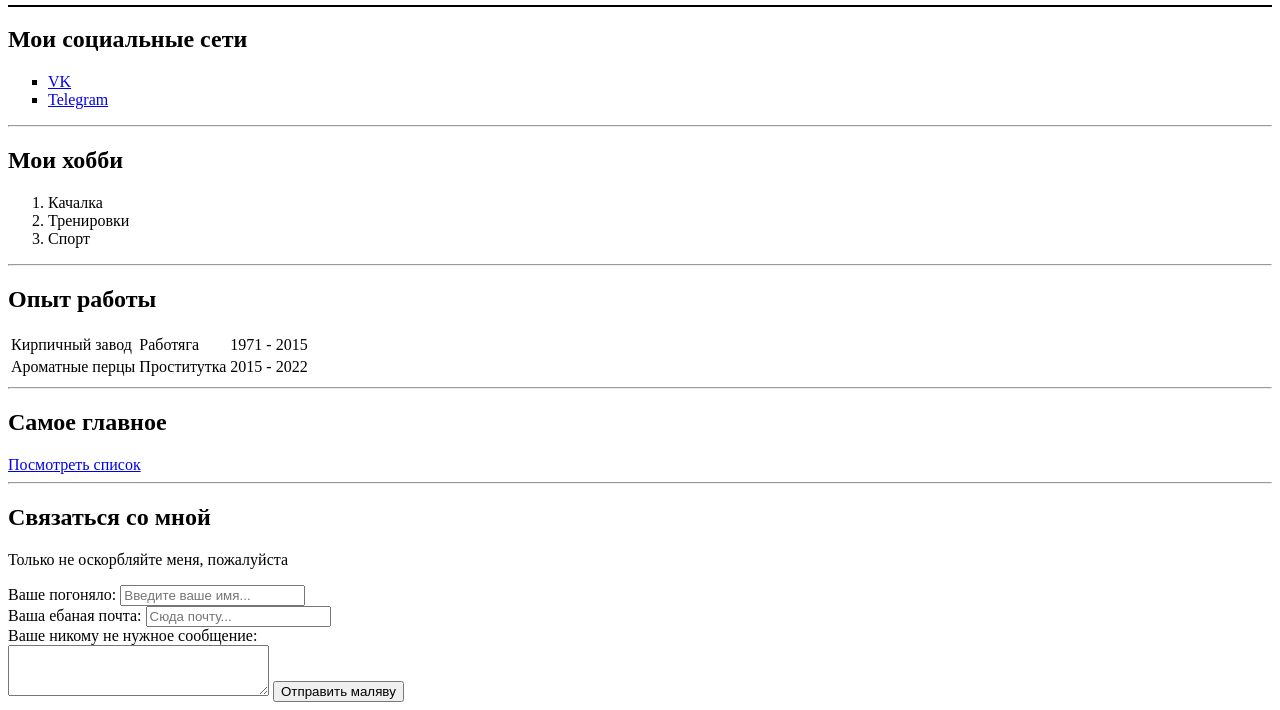
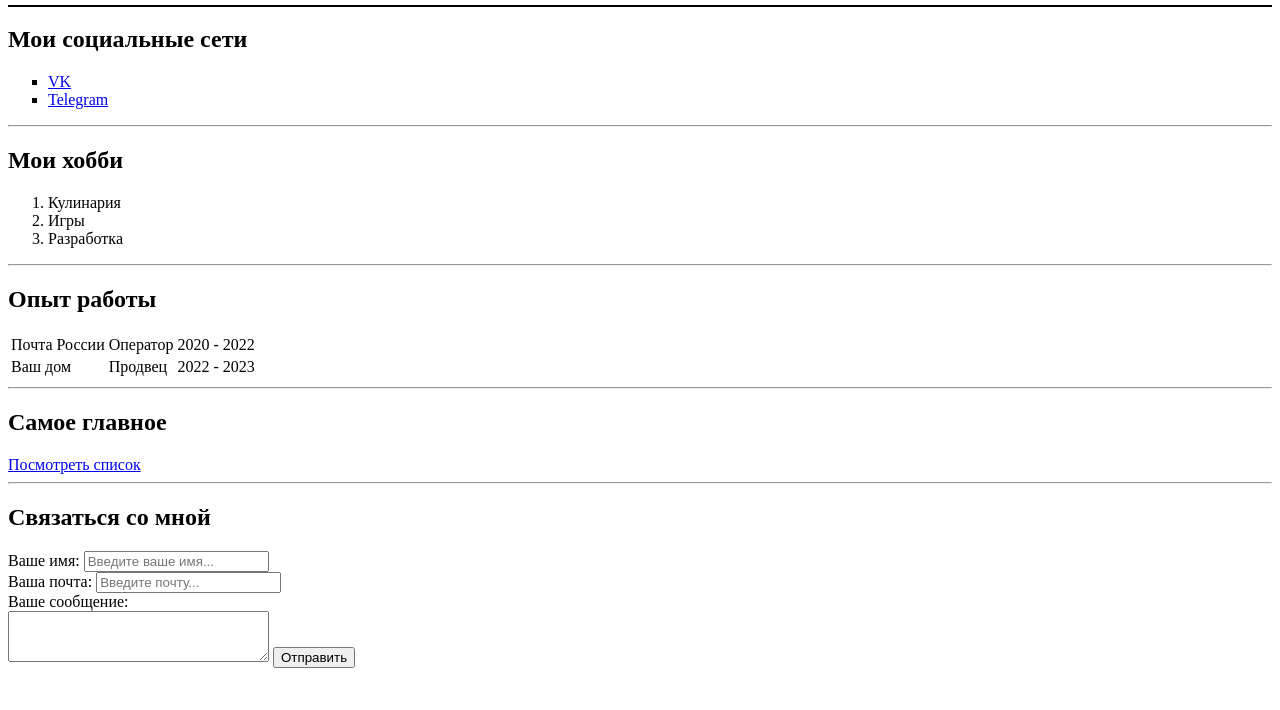
Before and after one commit to Vazikstan/cv, a plain HTML site: page index.html in a window 1280 px wide. Shown: the part 235-945 px from the top of the page. After the commit the page ends 911 px from the top, so only its background shows below. Drawn offline with Linux system fonts and the light colour scheme.

Commit message:
index.html

```diff
--- a/index.html
+++ b/index.html
@@ -9,17 +9,17 @@
       <tr>
         <td>
           <img
-          src="https://sun9-2.userapi.com/impg/Y4CRJm3jlRAzWKjNdpyX6Hqv3WNq0vKmgG00yw/LB8krpFToiA.jpg?size=845x1010&quality=95&sign=2f702737927ba48f4fcf395a70776950&type=album"
-          width="250"
-          alt="Дагестан не работает"
-        />
+            src="https://sun9-53.userapi.com/impg/L2R6vXuTongVP8Duhf443WfXbA0l33i0-UAWdw/Yn8mpX53j44.jpg?size=960x1280&quality=95&sign=79bb4625ddaac60e2c452b081c263a0b&type=album"
+            width="250"
+            alt=""
+          />
         </td>
         <td>
           <h1>Александр Васильев</h1>
           <p>
-            <em><strong>Начинающий Пидорас</strong></em>
+            <em><strong>Frontend developer</strong></em>
           </p>
-          <p>Да я люблю сосать члены</p>
+          <p></p>
         </td>
       </tr>
     </table>
@@ -32,63 +32,56 @@
       <li><a href="https://t.me/vazikstone" target="_blank">Telegram</a></li>
     </ul>
 
-   <hr size="2">
+    <hr size="2" />
 
     <h2>Мои хобби</h2>
     <ol type="1">
-      <li>Качалка</li>
-      <li>Тренировки</li>
-      <li>Спорт</li>
+      <li>Кулинария</li>
+      <li>Игры</li>
+      <li>Разработка</li>
     </ol>
 
-    <hr size="2">
+    <hr size="2" />
 
     <h2>Опыт работы</h2>
     <table>
       <tr>
-        <td>Кирпичный завод</td>
-        <td>Работяга</td>
-        <td>1971 - 2015</td>
+        <td>Почта России</td>
+        <td>Оператор</td>
+        <td>2020 - 2022</td>
       </tr>
       <tr>
-        <td>Ароматные перцы</td>
-        <td>Проститутка</td>
-        <td>2015 - 2022</td>
+        <td>Ваш дом</td>
+        <td>Продвец</td>
+        <td>2022 - 2023</td>
       </tr>
     </table>
 
-    <hr size="2">
+    <hr size="2" />
 
     <h2>Самое главное</h2>
     <a href="Rickroll.html">Посмотреть список</a>
 
-    <hr size="2">
+    <hr size="2" />
 
     <h2>Связаться со мной</h2>
-    <p>Только не оскорбляйте меня, пожалуйста</p>
+    <p></p>
     <form action="/">
-      <label for="name">
-    Ваше погоняло:
-      </label>
-      <input type="text" id="name" placeholder="Введите ваше имя...">
+      <label for="name"> Ваше имя: </label>
+      <input type="text" id="name" placeholder="Введите ваше имя..." />
 
-      <br>
+      <br />
 
-      <label for="email">
-        Ваша ебаная почта:
-          </label>
-          <input type="email" id="email" placeholder="Сюда почту...">
+      <label for="email"> Ваша почта: </label>
+      <input type="email" id="email" placeholder="Введите почту..." />
 
-          <br>
+      <br />
 
-          <label for="email">
-            Ваше никому не нужное сообщение:
-              </label>
-              <br>
-              <textarea id="" rows="3" cols="30"></textarea>
+      <label for="email"> Ваше сообщение: </label>
+      <br />
+      <textarea id="" rows="3" cols="30"></textarea>
 
-          <input type="submit" value="Отправить маляву">
-
+      <input type="submit" value="Отправить" />
     </form>
   </body>
 </html>
```
